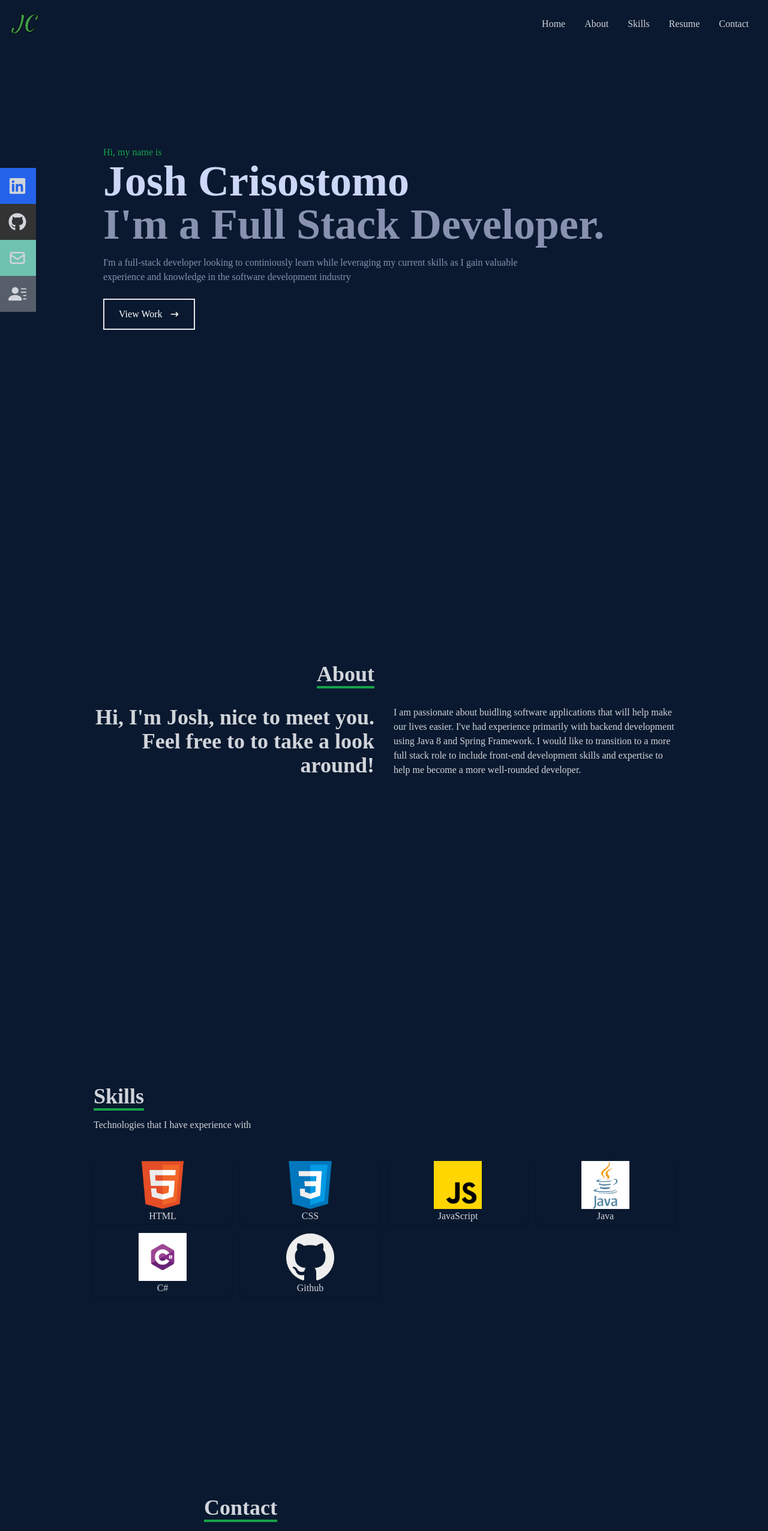
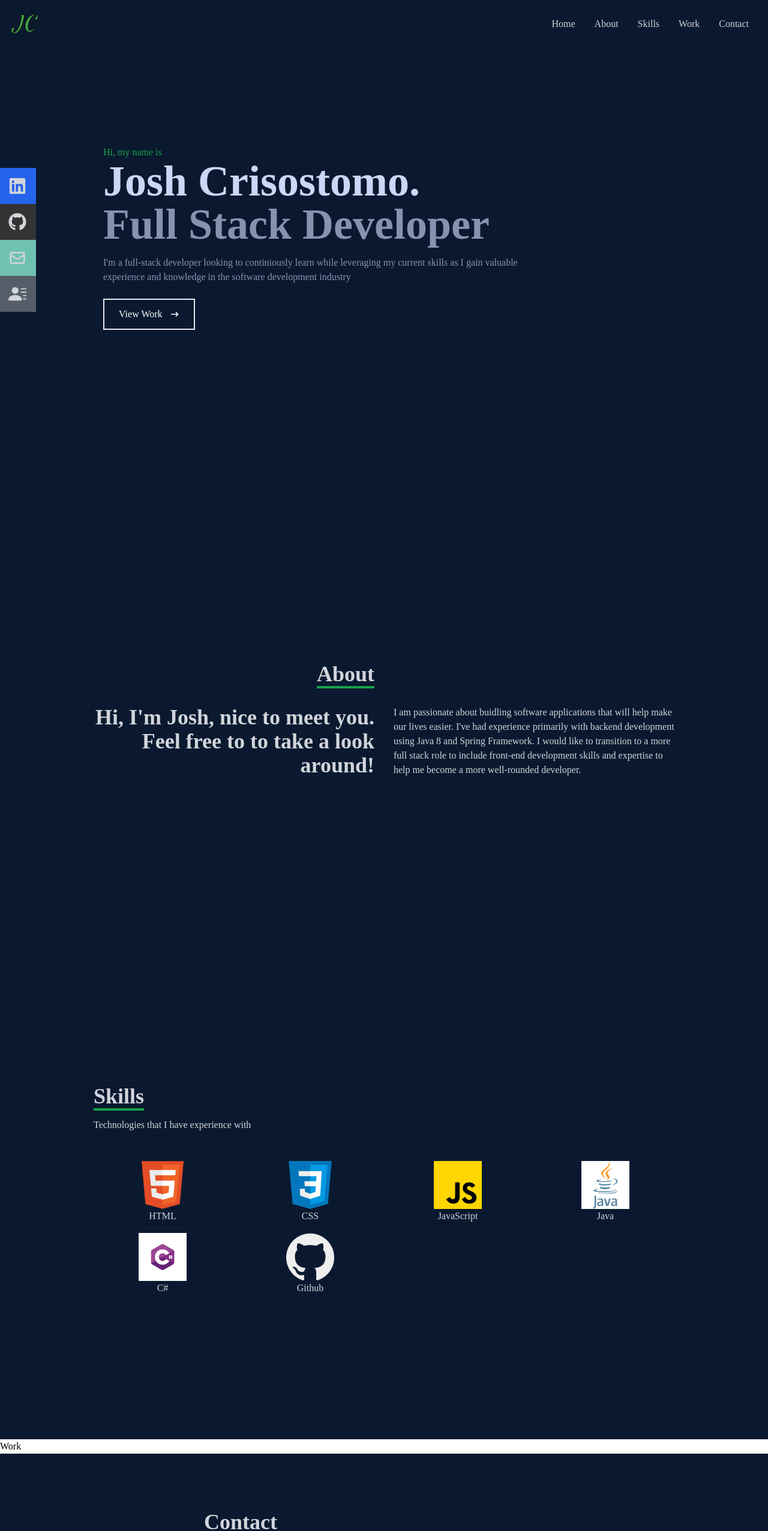
Before and after one commit to jcrisostomo1/react-portfolio, a React (Create React App) app: page / in a window 1280 px wide. Shown: the top 2553 px of the page at 60% size. Built offline with nearby package versions, Linux system fonts and the light colour scheme.

Commit message:
start on work page

```diff
--- a/src/App.js
+++ b/src/App.js
@@ -3,6 +3,7 @@ import Home from "./components/Home"
 import About from "./components/About";
 import Skills from "./components/Skills";
 import Contact from "./components/Contact";
+import Work from "./components/Work";
 
 function App() {
   return (
@@ -11,6 +12,7 @@ function App() {
       <Home />
       <About />
       <Skills />
+      <Work />
       <Contact />
     </div>
   );
--- a/src/components/Home.jsx
+++ b/src/components/Home.jsx
@@ -8,8 +8,8 @@ const Home = () => {
         {/*Container*/}
         <div className='max-w-[1000px] mx-auto px-8 flex flex-col justify-center h-full'>
             <p className='text-green-600'>Hi, my name is</p>
-            <h1 className='text-4xl sm:text-7xl font-bold text-[#ccd6f6]'>Josh Crisostomo</h1>
-            <h2 className='text-4xl sm:text-7xl font-bold text-[#8892b0]'>I'm a Full Stack Developer.</h2>
+            <h1 className='text-4xl sm:text-7xl font-bold text-[#ccd6f6]'>Josh Crisostomo.</h1>
+            <h2 className='text-4xl sm:text-7xl font-bold text-[#8892b0]'>Full Stack Developer</h2>
             <p className='text-[#8892b0] py-4 max-w-[700px]'>I'm a full-stack developer looking to continiously learn while leveraging my current skills
             as I gain valuable experience and knowledge in the software development industry
             </p>
--- a/src/components/Navbar.jsx
+++ b/src/components/Navbar.jsx
@@ -21,7 +21,7 @@ const Navbar = () => {
             <li><Link to='home' smooth={true} duration={500}>Home</Link></li>
             <li><Link to='about' smooth={true} duration={500}>About</Link></li>
             <li><Link to='skills' smooth={true} duration={500}>Skills</Link></li>
-            <li><Link to='resume' smooth={true} duration={500}>Resume</Link></li>
+            <li><Link to='work' smooth={true} duration={500}>Work</Link></li>
             <li><Link to='contact' smooth={true} duration={500}>Contact</Link></li>
         </ul>
 
@@ -36,7 +36,7 @@ const Navbar = () => {
             <li class="mobile-navbar"><Link onClick={handleClick} to='home' smooth={true} duration={500}>Home</Link></li>
             <li class="mobile-navbar"><Link onClick={handleClick} to='about' smooth={true} duration={500}>About</Link></li>
             <li class="mobile-navbar"><Link onClick={handleClick} to='skills' smooth={true} duration={500}>Skills</Link></li>
-            <li class="mobile-navbar"><Link onClick={handleClick} to='resume' smooth={true} duration={500}>Resume</Link></li>
+            <li class="mobile-navbar"><Link onClick={handleClick} to='work' smooth={true} duration={500}>Work</Link></li>
             <li class="mobile-navbar"><Link onClick={handleClick} to='contact' smooth={true} duration={500}>Contact</Link></li>
         </ul>
 
--- a/src/components/Work.jsx
+++ b/src/components/Work.jsx
@@ -0,0 +1,9 @@
+import React from 'react'
+
+const Work = () => {
+  return (
+    <div name='work'>Work</div>
+  )
+}
+
+export default Work
```
